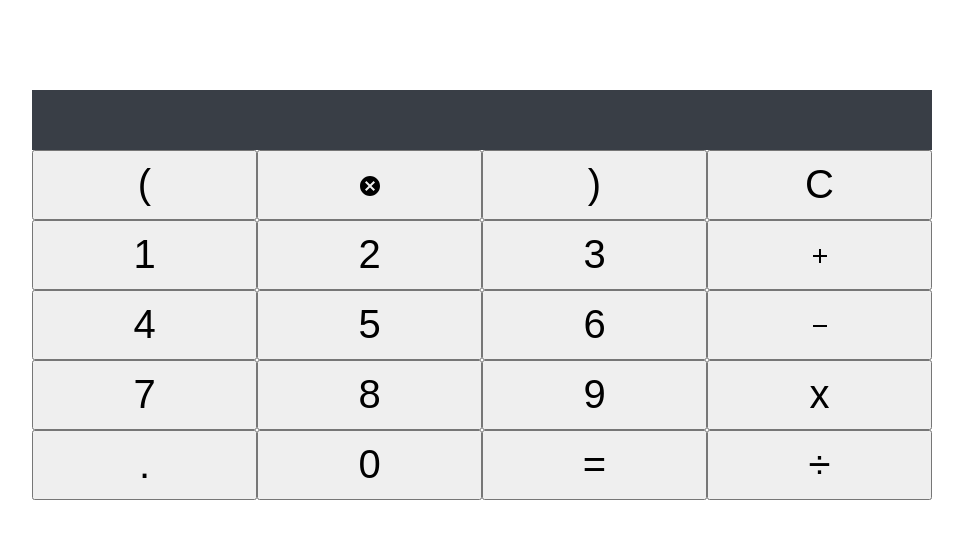
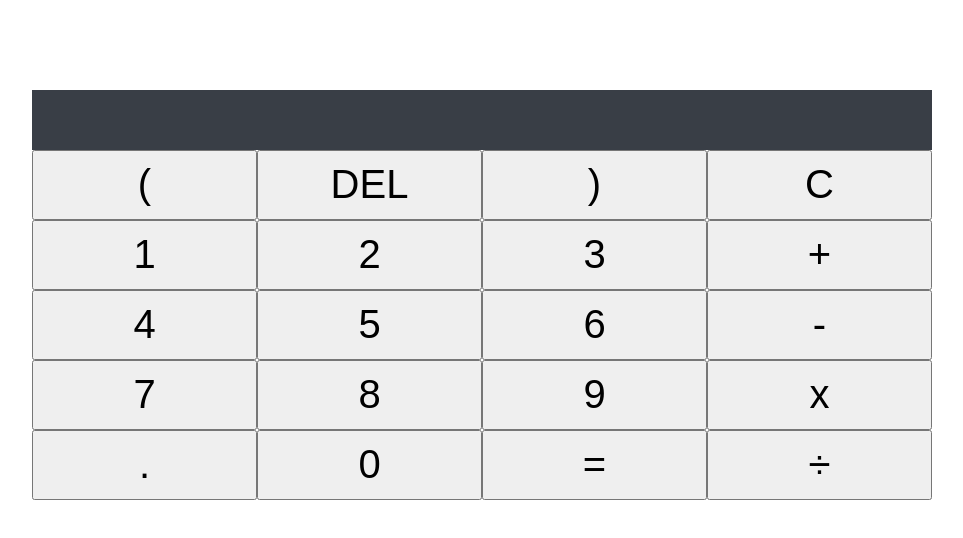
Before and after one commit to EugeneGohh/Calculator-Using-React, a React (Create React App) app: page / in a window 1280 px wide. Shown: the top 538 px of the page, without its empty margins (158-1121 px from the left). Built offline with nearby package versions, Linux system fonts and the light colour scheme.

Commit message:
Added Mathjs

```diff
--- a/package.json
+++ b/package.json
@@ -10,6 +10,7 @@
     "@testing-library/user-event": "^12.6.3",
     "husky": "^4.3.8",
     "lint-staged": "^10.5.4",
+    "mathjs": "^9.3.0",
     "prettier": "^2.2.1",
     "react": "^17.0.1",
     "react-dom": "^17.0.1",
--- a/src/App.js
+++ b/src/App.js
@@ -2,6 +2,7 @@ import React, { Component } from "react";
 import "./components/style.css";
 import CalcOutput from "./components/calcOutput";
 import CalcButton from "./components/calcButton";
+import { evaluate } from "mathjs";
 
 export class App extends Component {
   constructor() {
@@ -14,13 +15,13 @@ export class App extends Component {
   }
 
   onClick = (button) => {
-    /* Condition */
+    // For condtion
 
     if (button === "=") {
       this.calculate();
     } else if (button === "C") {
       this.reset();
-    } else if (button === ".CE") {
+    } else if (button === "CE") {
       this.backspace();
     } else {
       this.setState({
@@ -29,12 +30,12 @@ export class App extends Component {
     }
   };
 
-  /* Calculate */
+  // Calculate logic
   calculate = () => {
     try {
       this.setState({
         /* Evaluates JavaScript code represented as a string */
-        outcome: (eval(this.state.outcome) || "") + "",
+        outcome: (evaluate(this.state.outcome) || "") + "",
       });
     } catch (e) {
       this.setState({
@@ -43,18 +44,18 @@ export class App extends Component {
     }
   };
 
-  /* Reset */
+  // Reset logic
   reset = () => {
     this.setState({
       outcome: "",
     });
   };
 
-  /* Backspace */
+  // Backspace's logic
   backspace = () => {
     this.setState({
-      /*  Returns the selected elements in an array, as a new array object */
-      outcome: this.state.outcome.slice(0, -1),
+      // If user press backspace it'll clear the value and updates it.
+      outcome: " ",
     });
   };
 
--- a/src/components/calcButton.js
+++ b/src/components/calcButton.js
@@ -1,7 +1,4 @@
 import React, { Component } from "react";
-import AddIcon from "@material-ui/icons/Add";
-import RemoveIcon from "@material-ui/icons/Remove";
-import CancelIcon from "@material-ui/icons/Cancel";
 
 export class CalcButton extends Component {
   render() {
@@ -11,7 +8,7 @@ export class CalcButton extends Component {
           (
         </button>
         <button name="CE" onClick={(e) => this.props.onClick(e.target.name)}>
-          <CancelIcon />
+          DEL
         </button>
         <button name=")" onClick={(e) => this.props.onClick(e.target.name)}>
           )
@@ -30,7 +27,7 @@ export class CalcButton extends Component {
           3
         </button>
         <button name="+" onClick={(e) => this.props.onClick(e.target.name)}>
-          <AddIcon />
+          +
         </button>
 
         <button name="4" onClick={(e) => this.props.onClick(e.target.name)}>
@@ -43,7 +40,7 @@ export class CalcButton extends Component {
           6
         </button>
         <button name="-" onClick={(e) => this.props.onClick(e.target.name)}>
-          <RemoveIcon />
+          -
         </button>
 
         <button name="7" onClick={(e) => this.props.onClick(e.target.name)}>
--- a/src/components/calcOutput.js
+++ b/src/components/calcOutput.js
@@ -3,6 +3,7 @@ import React, { Component } from "react";
 class CalcOutput extends Component {
   render() {
     let { outcome } = this.props;
+
     return (
       <div className="result">
         <p>{outcome}</p>
```
Also changed, not shown: 1 other file (tests, documents, lock files or other folders).
